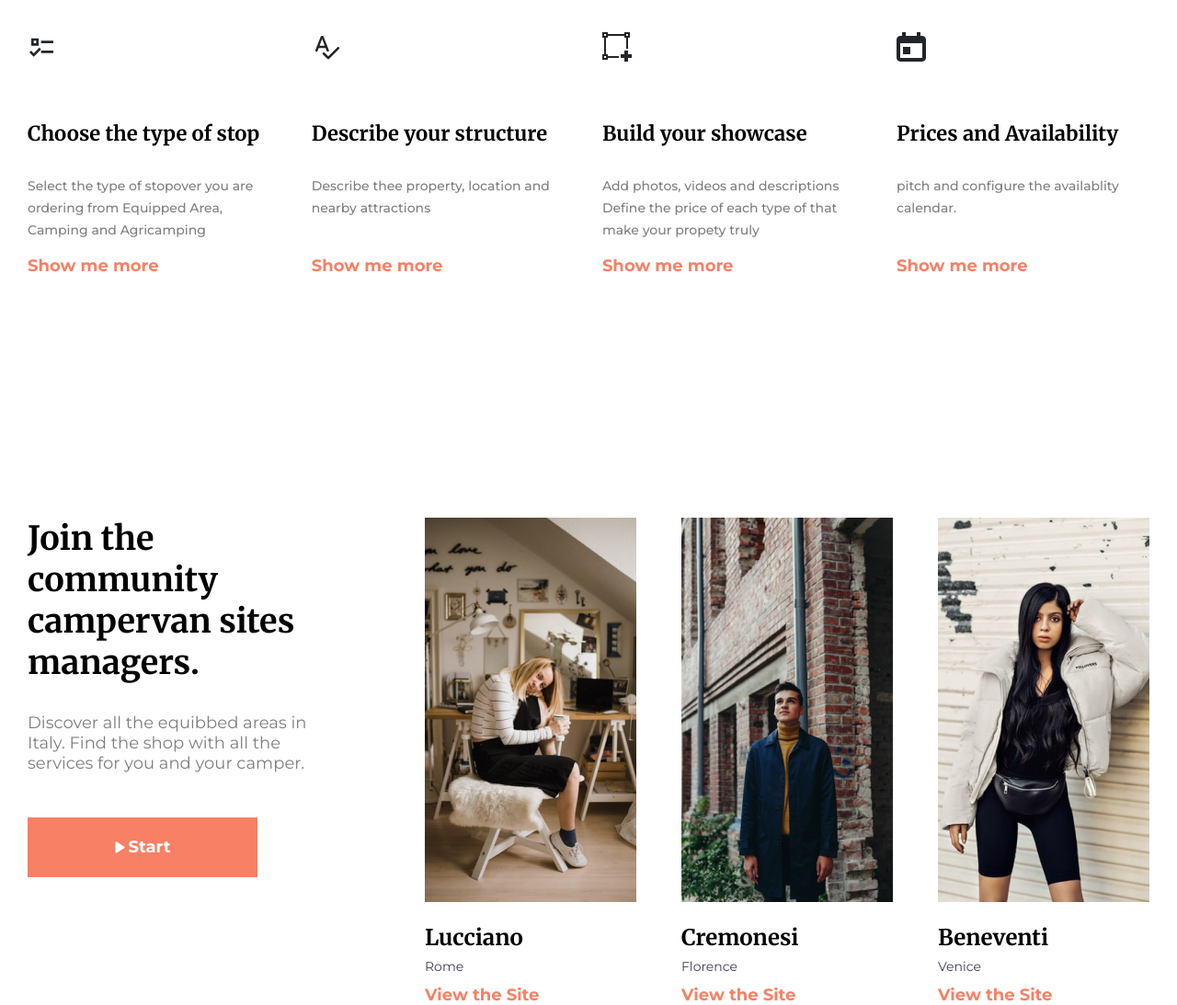
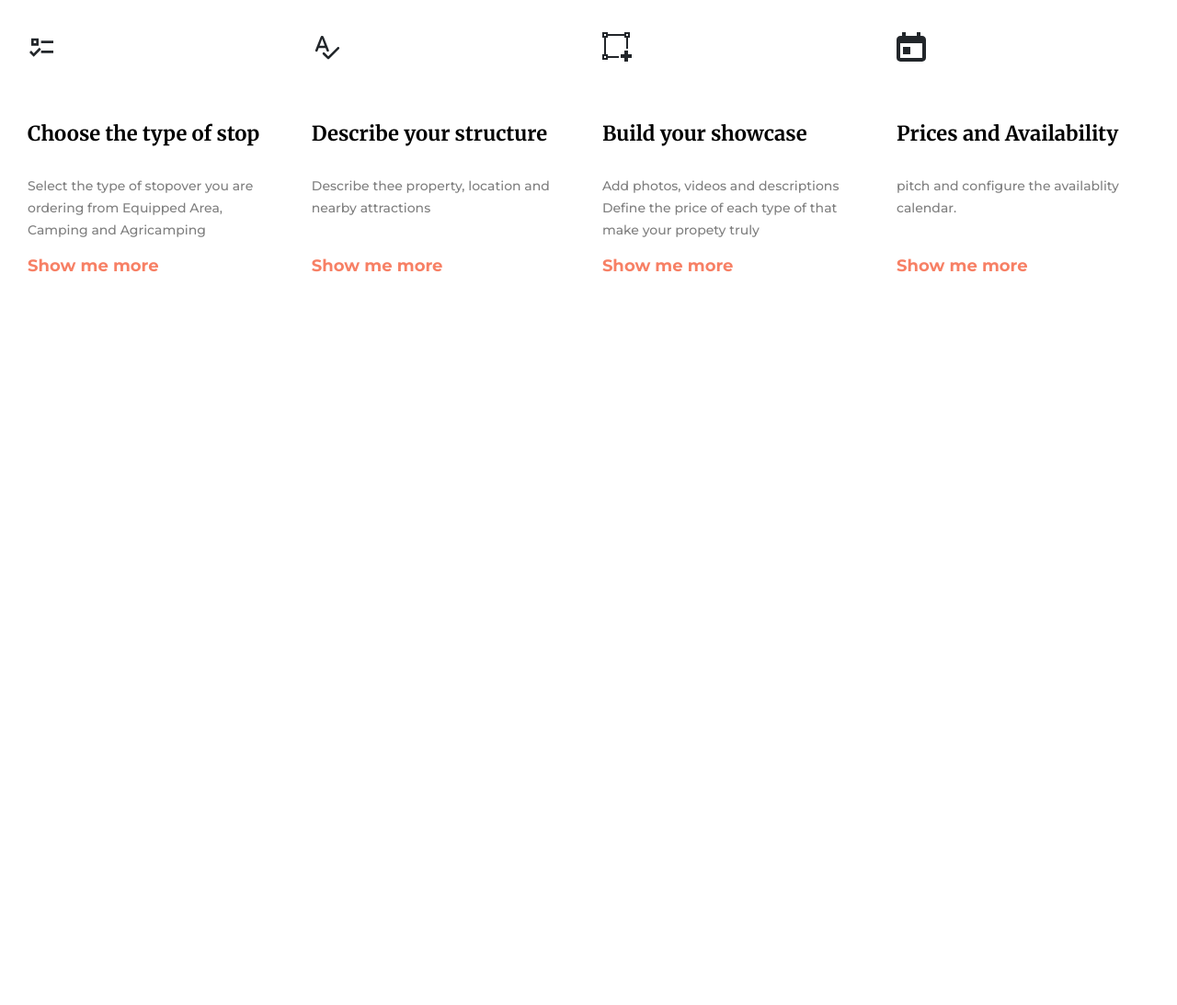
Before and after one commit to Scalete/project_business, a website: page src/index.html in a window 1280 px wide. Shown: the part 1905-2998 px from the top of the page at 92% size. After the commit the page ends 2205 px from the top, so only its background shows below. Drawn offline with nearby package versions, Linux system fonts and the light colour scheme; files that its build step writes are made by us from their sources; files whose address does not match are found by name.

Commit message:
Revert "Added and adapted section <<community>>"
This reverts commit f0bb6c2ded2d04eb6acda4d399030423ab3ed304.

```diff
--- a/src/index.html
+++ b/src/index.html
@@ -126,45 +126,6 @@
         </div>
     </section>
 
-    <section class="community">
-        <div class="container">
-            <div class="community__wrapper">
-                <div class="community__join">
-                    <h2 class="title community__title">Join the community campervan sites managers.</h2>
-                    <h3 class="subtitle subtitle_mt32 community__subtitle">Discover all the equibbed areas in Italy. Find the shop with all the services for you and your camper.</h3>
-                    <button class="btn btn_mt48 community__btn"><img src="icons/btn-icons/play.svg" alt="play"
-                        class="community__btn-img">Start</button>
-                </div>
-                <div class="community__shops">
-                    <div class="community__shop">
-                        <img src="img/people/Lucciano.jpg" alt="Lucciano" class="community__shop-img">
-                        <h2 class="title title_mt24 community__shop-title">Lucciano</h2>
-                        <h3 class="subtitle subtitle_mt8 community__shop-subtitle">Rome</h3>
-                        <a href="#" class="community__shop-link">
-                            <h4 class="warning-title warning-title_mt11 community__shop-warning-title">View the Site</h4>
-                        </a>
-                    </div>
-                    <div class="community__shop">
-                        <img src="img/people/Cremonesi.jpg" alt="Cremonesi" class="community__shop-img">
-                        <h2 class="title title_mt24 community__shop-title">Cremonesi</h2>
-                        <h3 class="subtitle subtitle_mt8 community__shop-subtitle">Florence</h3>
-                        <a href="#" class="community__shop-link">
-                            <h4 class="warning-title warning-title_mt11 community__shop-warning-title">View the Site</h4>
-                        </a>
-                    </div>
-                    <div class="community__shop">
-                        <img src="img/people/Beneventi.jpg" alt="Beneventi" class="community__shop-img">
-                        <h2 class="title title_mt24 community__shop-title">Beneventi</h2>
-                        <h3 class="subtitle subtitle_mt8 community__shop-subtitle">Venice</h3>
-                        <a href="#" class="community__shop-link">
-                            <h4 class="warning-title warning-title_mt11 community__shop-warning-title">View the Site</h4>
-                        </a>
-                    </div>
-                </div>
-            </div>
-        </div>
-    </section>
-
 </body>
 
 </html>
--- a/src/sass/blocks/_button.scss
+++ b/src/sass/blocks/_button.scss
@@ -18,7 +18,4 @@
     &_mt29 {
         margin-top: 29px;
     }
-    &_mt48 {
-        margin-top: 48px;
-    }
 }
--- a/src/sass/blocks/_community.scss
+++ /dev/null
@@ -1,46 +0,0 @@
-.community {
-    padding-top: 263px;
-    &__wrapper {
-        display: flex;
-        justify-content: space-between;
-        align-items: flex-start;
-    }
-    &__title {
-        max-width: 325px;
-        font-size: 36px;
-        line-height: 45px;
-    }
-    &__subtitle {
-        font-weight: 400;
-        max-width: 325px;
-        font-size: 18px;
-        line-height: 22px;
-        opacity: 0.5;
-    }
-    &__btn {
-        &-img {
-            margin-right: 4px;
-        }
-    }
-    &__shops {
-        display: grid;
-        grid-template-columns: repeat(3, 230px);
-        gap: 49px 49px;
-    }
-    &__shop {
-        &-subtitle {
-            font-weight: 400;
-            line-height: 17px;
-            color: #3F3D56;
-        }
-        &-warning-title {
-            font-size: 18px;
-            line-height: 22px;
-        }
-        &-link {
-            &:hover {
-                text-decoration: none;
-            }
-        }
-    }
-}
--- a/src/sass/blocks/_media.scss
+++ b/src/sass/blocks/_media.scss
@@ -23,24 +23,6 @@
         &__items {
             grid-template-columns: repeat(auto-fit,minmax(auto,275px));
             gap: 46px 46px;
-        }
-    }
-    .community {
-        padding-top: 122px;
-        &__wrapper {
-            flex-direction: column;
-            align-items: center;
-        }
-        &__shops {
-            margin-top: 80px;
-        }
-        &__title, &__subtitle {
-            max-width: 669px;
-            text-align: center;
-        }
-        &__btn {
-            margin-left: auto;
-            margin-right: auto;
         }
     }
 }
@@ -82,12 +64,6 @@
             &-title {
                 margin-top: 40px;
             }
-        }
-    }
-    .community {
-        &__shops {
-            margin-top: 50px;
-            column-gap: 24px;
         }
     }
 }
@@ -142,18 +118,6 @@
             }
         }
     }
-    .community {
-        padding-top: 98px;
-        &__shops {
-            grid-template-columns: repeat(2,230px);
-        }
-        &__subtitle {
-            margin-top: 23px;
-        }
-        &__btn {
-            margin-top: 36px;
-        }
-    }
 }
 
 @media (max-width: 576px) {
@@ -205,25 +169,4 @@
             }
         }
     }
-    .community {
-        padding-top: 90px;
-        &__shops {
-            grid-template-columns: 230px;
-        }
-        &__shop {
-            display: flex;
-            flex-direction: column;
-            align-items: center;
-            &-title {
-                margin-top: 14px;
-            }
-        }
-        &__title {
-            font-size: 28px;
-            line-height: 36px;
-        }
-        &__subtitle {
-            font-size: 15px;
-        }
-    }
 }
--- a/src/sass/blocks/_title.scss
+++ b/src/sass/blocks/_title.scss
@@ -5,14 +5,11 @@
     font-size: 24px;
     line-height: 30px;
     color: #000000;
-    &_mt24 {
-        margin-top: 24px;
+    &_mt84 {
+        margin-top: 84px;
     }
     &_mt64 {
         margin-top: 64px;
-    }
-    &_mt84 {
-        margin-top: 84px;
     }
 }
 
@@ -22,9 +19,6 @@
     font-size: 14px;
     line-height: 24px;
     color: #000000;
-    &_mt8 {
-        margin-top: 8px;
-    }
     &_mt16 {
         margin-top: 16px;
     }
@@ -37,9 +31,6 @@
     &_mt31 {
         margin-top: 31px;
     }
-    &_mt32 {
-        margin-top: 32px;
-    }
 }
 
 .warning-title {
@@ -48,7 +39,4 @@
     font-size: 18px;
     line-height: 22px;
     color: $main-color;
-    &_mt11 {
-        margin-top: 11px;
-    }
 }
--- a/src/sass/style.scss
+++ b/src/sass/style.scss
@@ -19,7 +19,6 @@ h1, h2, h3, h4, h5 {
 @import 'blocks/promo';
 @import 'blocks/services';
 @import 'blocks/facilities';
-@import 'blocks/community';
 
 @import 'blocks/media';
 
```
Also changed, not shown: dist/css/style.min.css, dist/index.html.
